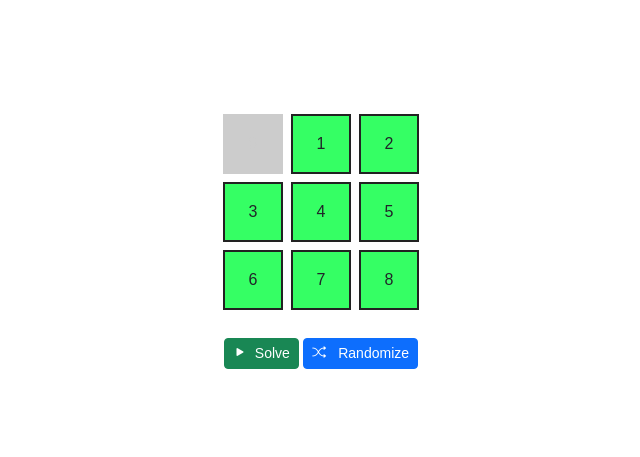
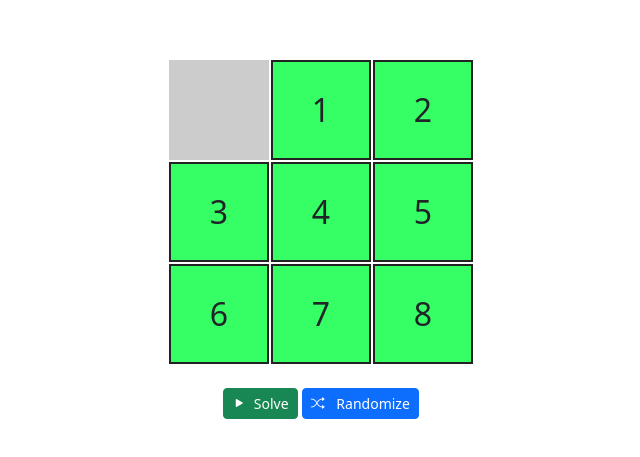
Before and after one commit to geraldsaberon/8-puzzle, a plain HTML site: page index.html in a window 1280 px wide. Shown: the part 173-630 px from the top of the page, without its empty margins (319-959 px from the left). Drawn offline with nearby package versions, Linux system fonts and the light colour scheme.

Commit message:
:lipstick: increased tile size

```diff
--- a/style.css
+++ b/style.css
@@ -1,7 +1,3 @@
-* {
-    font-family: sans-serif;
-}
-
 #root {
     /*  */
     height: 100vh;
@@ -15,13 +11,12 @@
 
 /* puzzle pieces/tiles */
 .tile {
-    width: 60px;
-    height: 60px;
+    width: 100px;
+    height: 100px;
     background: #35ff64;
-    /*color: #fff;*/
+    border: 2px solid #222;
 
-    border: 2px solid #222;
-    margin: 4px;
+    font-size: 2rem;
 
     /* center text */
     display: flex;
@@ -46,6 +41,7 @@
     grid-template-columns: repeat(3, 1fr);
     justify-items: center;
     align-items: center;
+    grid-gap: 2px;
     /*  */
     margin: 24px 0;
 }
```
